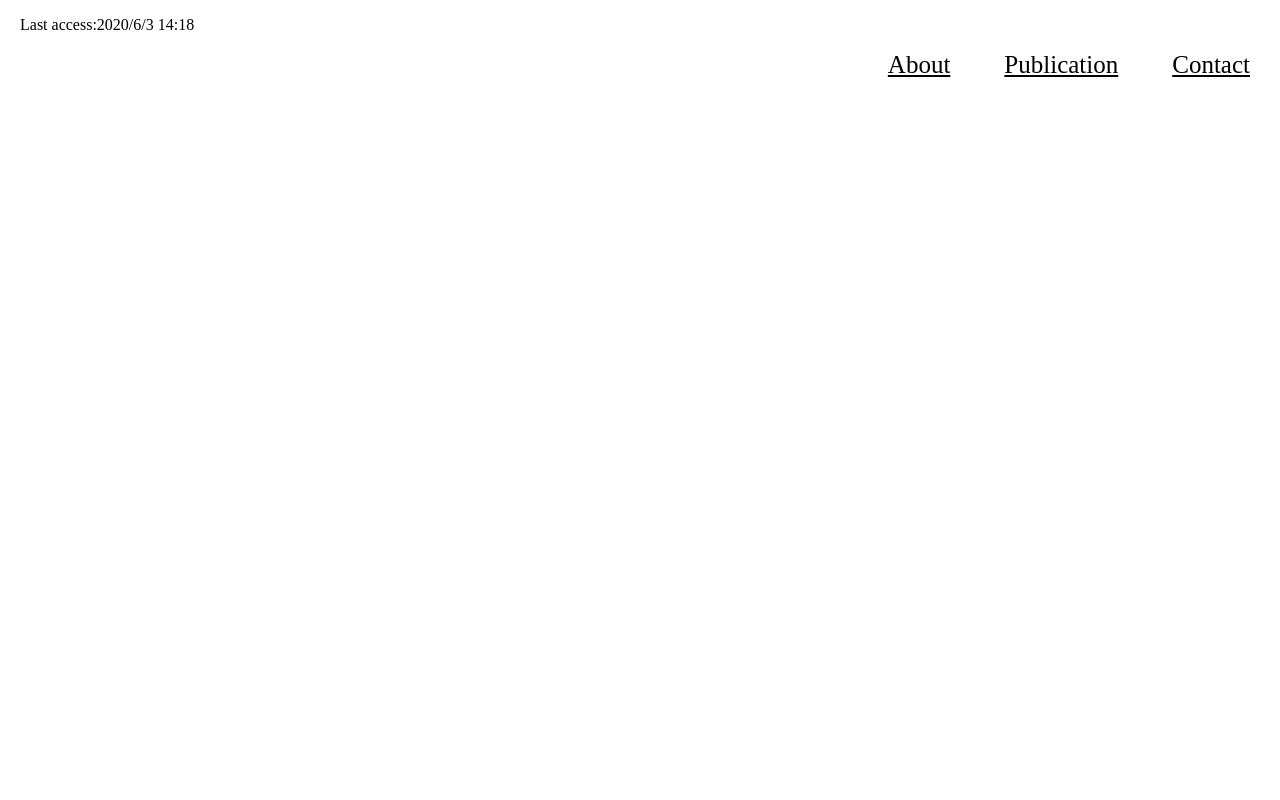
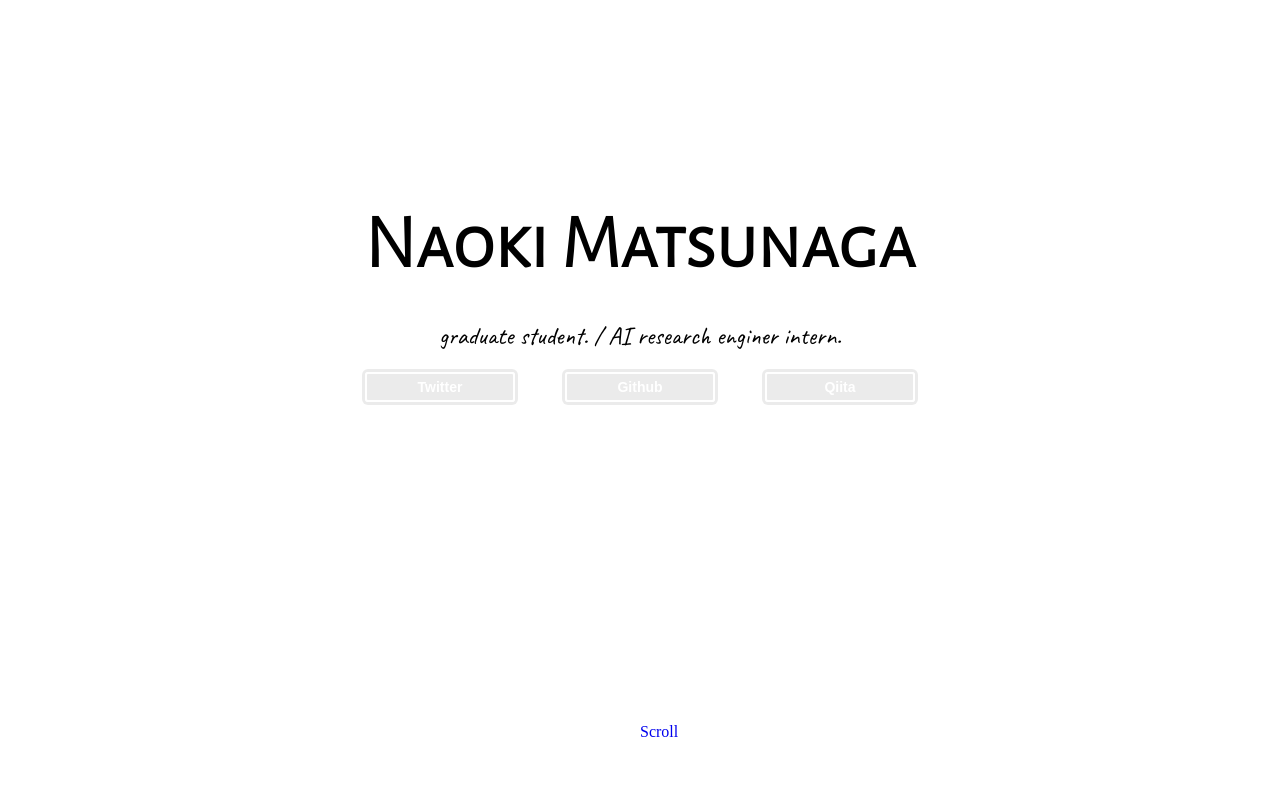
Before and after one commit to naoki-vn634/-username-.github.io, a plain HTML site: page index.html in a window 1280 px wide. Shown: the top 800 px of the page. Drawn offline with Linux system fonts and the light colour scheme.

Commit message:
main-visual

```diff
--- a/css/common.css
+++ b/css/common.css
@@ -1,53 +1,15 @@
 @charset "utf-8";
+
 
 *{
     margin: 0;
     padding: 0;
-    /* background-color: white */
 }
 
 .container{
+    height: 100%;
     max-width: 1200px;
     padding: 0 30px;
     margin-left: auto;
     margin-right: auto;
-    text-align: center;
 }
-
-.content{
-
-    height: 1000px;
-    text-align: center;
-    position: relative;
-}
-
-.content .about{
-    position: absolute;
-    top: 50%;
-    left: 100px;
-    transform: translateY(-50%);
-}
-
-
-.header-left{
-    margin-top: 10px;
-    margin-left:20px;
-    line-height: 30px;
-    text-align: left;
-}
-.header-right{
-    margin-top: 10px;
-    line-height: 30px;
-    text-align: right;
-}
-.header-right a{
-    font-size: 25px;
-    margin-left:20px;
-    margin-right: 30px;
-    color: black;
-}
-.header-right h1{
-    color:black;
-    font-size: 64px;
-    font-family: serif;
-}
--- a/css/index.css
+++ b/css/index.css
@@ -1,112 +1,79 @@
 @charset "utf-8";
 
-*{
-    margin: 0;
-    padding: 0;
-}
+@import url(https://fonts.googleapis.com/css?family=Alegreya+Sans+SC:300);
+@import url(https://fonts.googleapis.com/css?family=Caveat);
+
+
+
 .main-visual{
-    /* max-width: 1200px; */
     padding-top: 200px;
-    padding-bottom: 300px;
-    margin-left: 30px;
-    margin-right: 30px;
-    background-image: url("../images/profile.png");
-    background-size: cover;
-    color: black;
+    padding-bottom: 100px;
     text-align: center;
 }
 
+.top-name{
+    font-size: 75px;
+    font-family: 'Alegreya Sans SC', sans-serif;
+}
+.semi-introduce{
+    margin-top:30px;
+    font-size: 25px;
+    font-family: 'Caveat', cursive;
+}
+.link{
+    width: 600px;
+    /* text-align: center; */
+    margin-top: 20px;
+    margin-left: 300px;
+    display: flex;
+}
+.link a{
+    clear:both;
+    color:#fff;
+    border:2px solid;
+    border-radius:3px;
+    text-align:center;
+    text-decoration:none;
+    display:block;
+    font-family:sans-serif;
+    font-size:14px;
+    width:9em;
+    padding:5px 10px;
+    font-weight:600;
+    /* position:absolute; */
+    bottom:20px;
+    left:0;
+    right:0;
+    margin:0 auto;
+    background:rgba(0,0,0,0.2);
+    box-shadow:0 0 0px 3px rgba(0,0,0,0.2);
+    opacity:0.4
+}
+.link a:hover{color:#fff;opacity:1}
 
-.main-visual h1 {
-    font-size: 100px;
-    font-family: serif;
-    color: white;
-    font-weight: bold;
-    animation-name: fadein;
-    animation-duration: 2s;
-    animation-iteration-count: 1;
+.scroll a {
+    padding-top: 60px;
 }
-.main-visual h2 {
-    opacity: 0.8;
-    font-size: 50px;
-    color:white;
-    font-weight: bold;
-    animation-name: fadein;
-    animation-duration: 4s;
-    animation-iteration-count: 1;
+.scroll a {
+    position: absolute;
+    bottom: 20px;
+    left: 50%;
+    z-index: 2;
+    display: inline-block;
+    -webkit-transform: translate(0, -50%);
+    transform: translate(0, -50%);
+    text-decoration: none;
 }
-.main-visual h3 {
-    opacity: 0.8;
-    font-size: 30px;
-    color:white;
-    font-weight: bold;
-    animation-name: fadein;
-    animation-duration: 5s;
-    animation-iteration-count: 1;
+.scroll a span {
+    position: absolute;
+    top: 0;
+    left: 50%;
+    width: 24px;
+    height: 24px;
+    margin-left: -12px;
+    border-left: 1px solid #fff;
+    border-bottom: 1px solid #fff;
+    -webkit-transform: rotate(-45deg);
+    transform: rotate(-45deg);
+    box-sizing: border-box;
 }
-
-
-#about-left #profile-image{
-    background-image: url("../images/profile_2.png");
-    background-size: cover;
-    width: 300px;
-    height: 300px;
-    border-radius: 50%;
-    margin-left: 100px;
-}
-.icons {
-    margin-top: 20px;
-    text-align:center;
-}
-
-
-#abour-left .icons .fab fa-github fa-2x ::before{
-    content:'\f09b';
-    font-family: 'Font Awesome 5 Free';
-    font-weight: 900;
-    margin-right: 20px;
-}
-
-#about-left .icons .fab fa-facebook fa-2x ::before{
-    content: '\f09a';
-    font-family: 'Font Awesome 5 Free';
-    font-weight: 900;
-}
-
-#about-left{
-    margin-top: 30px;
-    width: 50%;
-    float: left;
-}
-#about-right{
-    margin-top: 30px;
-    width: 50%;
-    float: right;
-}
-
-#programing_language ul{
-    margin: 30px;
-}
-
-#background{
-    margin: 30px;
-}
-
-
-
-.background p{
-    margin-top:20px;
-    margin-bottom: 30px;
-    margin-left: 60px;
-    text-align: left;
-}
-
-@keyframes fadein {
-from {
-    opacity: 0;
-    transform: translateY(20px);
-}
-to {
-    opacity: 1;
-    transform: translateY(0);
-}
--- a/index.html
+++ b/index.html
@@ -1,76 +1,32 @@
 <!DOCTYPE html>
 <html>
     <head>
+        <!-- 引用ファイルやサイト名など -->
         <meta charset="utf-8">
-        <title>Naoki Matsunaga</title>
+        <title>Naoki Matsunaga(松永直輝)</title>
         <link rel="stylesheet" href="css/index.css">
         <link rel="stylesheet" href="css/common.css">
-        <link rel='stylesheet' href="https://use.fontawesome.com/releases/v5.6.1/css/all.css">
-        <link rel="stylesheet" href="https://cdnjs.cloudflare.com/ajax/libs/font-awesome-animation/0.0.10/font-awesome-animation.css" type="text/css" media="all" />
+        <link href="https://fonts.googleapis.com/css?family=Alegreya+Sans+SC:300 rel="stylesheet">
     </head>
     <body>
-        <div class="header-left">
-            <p>Last access:<span id="time"></span></p>
-        </div>
-        <div class="header-right">
-            <a href="#about">About</a>
-            <a href="#publication">Publication</a>
-            <a href="#contact">Contact</a>
+        <div class='main-visual'>
+            <div class='container'>
+                <h1 class='top-name'>Naoki Matsunaga</h1>
+                <p class='semi-introduce'>
+                    graduate student. / AI research enginer intern.
+                </p>
+                <div class="link">
+                    <a href="https://twitter.com/N57362575" id="link" target="_b">Twitter</a>
+                    <a href="https://github.com/naoki-vn634" id="link_" target="_b">Github</a>
+                    <a href="https://qiita.com/NaokiMatsunaga" id="link_" target="_b">Qiita</a>
+                </div>
+                <div class="scroll">
+                    <a href="#"><span></span>Scroll</a>
+                </div>
+
+                </div>
+
         </div>
 
-        <div class="main-visual">
-            <h1 class="my_name">Naoki Matsunaga</h1>
-            <h2 class="belonging">Graduate student, Waseda Univ.</h2>
-            <h3 class="majoring">Computer vision and machine learning</h3>
-        </div>
-
-        <div class="content">
-            <div class="about">
-                <h1>About</h1>
-                <div id="about-left">
-                    <p id="profile-image"></p>
-                    <div class="icons">
-                        <a href="https://github.com/naoki-vn634"><i class="fab fa-github fa-2x"></i></a>
-                        <a href="https://ja-jp.facebook.com/people/Naoki-Matsunaga/100005394314589"><i class="fab fa-facebook fa-2x"></i></a>
-                    </div>
-                </div>
-                <div id="about-right">
-
-                    <div id="background">
-                        <h3>経歴</h3>
-                        <p>
-                            2016年3月: 私立武蔵高等学校卒業
-                            <br>
-                            2016年4月: 早稲田大学基幹理工学部　機械航空学科　入学
-                            <br>
-                            2020年3月: 同上　卒業
-                            <br>
-                            2020年4月: 早稲田大学基幹理工学研究科　情報理工・情報通信専攻　入学
-                        </p>
-                    </div>
-
-                    <h3>Lab</h3>
-                    <a href="http://www.amano.mech.waseda.ac.jp/hp/"> ~2020年3月 天野研究室</a><br>
-                    <a href="http://www.pcl.cs.waseda.ac.jp/"> 2020年4月~ 小林・小川研究室</a>
-                </div>
-            </div>
-        </div>
-        <div class="content">
-            <h2>Research</h2>
-            <div id="programing_language">
-                <h3>使用言語</h3>
-                <ul>
-                    <li>Python(main)</li>
-                    <li>JavaScript</li>
-                    <li>HTML,CSS</li>
-                    <li>C++</li>
-                </ul>
-            </div>
-
-        </div>
-    <script src="js/jquery-3.5.1.min.js"></script>
-    <script src="js/script.js"></script>
     </body>
-
 </html>
-<!-- // document.getElementById('time').textContent = output; -->
```
Also changed, not shown: index_.html (added, +76 -0 lines).
